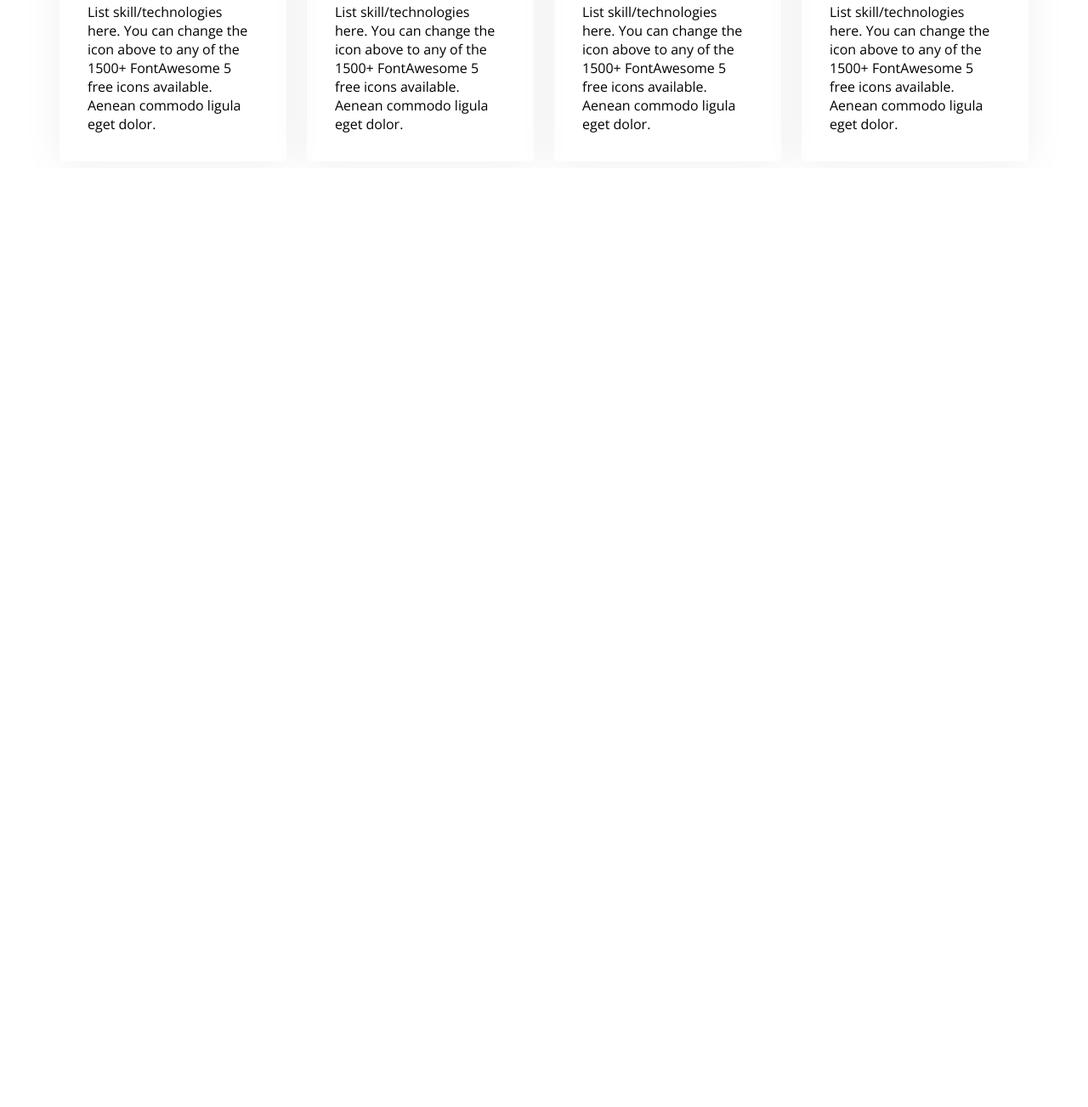
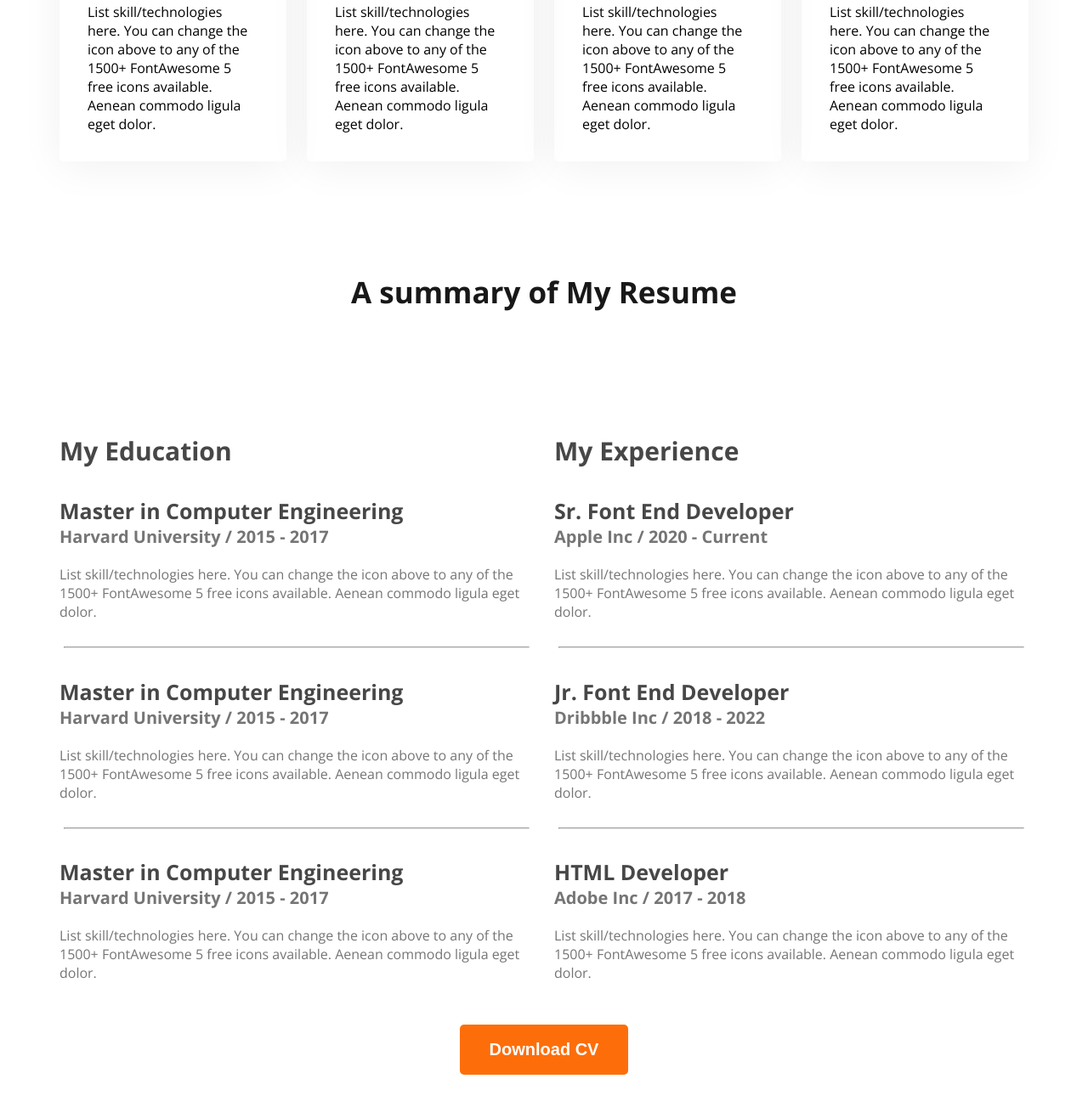
Before and after one commit to OmarFaruk41/web-developer-portfolio, a plain HTML site: page index.html in a window 1280 px wide. Shown: the part 2173-3476 px from the top of the page at 85% size. Before the commit the page ends 2371 px from the top, so only its background shows below. Drawn offline with nearby package versions, Linux system fonts and the light colour scheme.

Commit message:
resume education and experience area

```diff
--- a/index.html
+++ b/index.html
@@ -88,6 +88,66 @@
          </div>
     </div>
      </section>
+     <sectiond class="resume">
+      <h3 class="section-title"> A summary of My Resume</h3>
+      <div class="reaume-container">
+         <!-- .resume-colume*2>h3.colum-colume-title+.experience*3>h4.experience-title+h5.experience-sub-title+experience-description -->
+           <div class="resume-colume">
+            <h3 class="colum-colume-title">My Education</h3>
+            <div class="experience">
+               <h4 class="experience-title">Master in Computer Engineering</h4>
+               <h5 class="experience-sub-title">Harvard University / 2015 - 2017</h5>
+               <div class="experience-description">List skill/technologies here. You can change the icon above
+               to any of the 1500+ FontAwesome 5 free icons available. Aenean commodo ligula eget dolor.
+            </div>
+            </div>
+            <hr>
+            <div class="experience">
+               <h4 class="experience-title">Master in Computer Engineering</h4>
+               <h5 class="experience-sub-title">Harvard University / 2015 - 2017</h5>
+               <div class="experience-description">List skill/technologies here. You can change the icon above
+                  to any of the 1500+ FontAwesome 5 free icons available. Aenean commodo ligula eget dolor.</div>
+            </div>
+            <hr>
+            <div class="experience">
+               <h4 class="experience-title">Master in Computer Engineering</h4>
+               <h5 class="experience-sub-title">Harvard University / 2015 - 2017</h5>
+               <div class="experience-description">List skill/technologies here. You can change the icon above
+
+                  to any of the 1500+ FontAwesome 5 free icons available. Aenean commodo ligula eget dolor.</div>
+            </div>
+           </div>
+           <div class="resume-colume">
+            <h3 class="colum-colume-title">My Experience</h3>
+            <div class="experience">
+               <h4 class="experience-title">Sr. Font End Developer</h4>
+               <h5 class="experience-sub-title">Apple Inc / 2020 - Current</h5>
+               <div class="experience-description">List skill/technologies here. You can change the icon above
+
+                  to any of the 1500+ FontAwesome 5 free icons available. Aenean commodo ligula eget dolor.</div>
+            </div>
+            <hr>
+            <div class="experience">
+               <h4 class="experience-title">Jr. Font End Developer</h4>
+               <h5 class="experience-sub-title">Dribbble Inc / 2018 - 2022</h5>
+               <div class="experience-description">List skill/technologies here. You can change the icon above
+
+                  to any of the 1500+ FontAwesome 5 free icons available. Aenean commodo ligula eget dolor.</div>
+            </div>
+            <hr>
+            <div class="experience">
+               <h4 class="experience-title">HTML Developer</h4>
+               <h5 class="experience-sub-title">Adobe Inc / 2017 - 2018</h5>
+               <div class="experience-description">List skill/technologies here. You can change the icon above
+
+                  to any of the 1500+ FontAwesome 5 free icons available. Aenean commodo ligula eget dolor.</div>
+            </div>
+           </div>
+      </div >
+      <div class="reaume-download-cv">
+      <button class="btn-primary">Download CV</button>
+      </div>
+     </sectiond>
     </main>
 </body>
 </html>
--- a/style.css
+++ b/style.css
@@ -139,3 +139,50 @@ gap: 24px;
     border-radius: 5px;
     box-shadow: 0px 6px 50px 0px rgba(0, 0, 0, 0.06);
 }
+/* resume section styles */
+.resume .section-title{
+    margin-top: 130px;
+    margin-bottom: 113px ;
+    text-align: center;
+    font-size: 35px;
+    font-weight: bold;
+    color: #181818;
+}
+.reaume-container{
+    display: flex;
+    gap: 24px;
+}
+.colum-colume-title{
+    font-size: 30px;
+    font-weight: bold;
+    color: #474747;
+
+}
+.experience-title{
+    color: #474747;
+    font-size: 25px;
+    font-weight: bold;
+    margin-bottom: 0px;
+    padding: 0px;
+
+}
+.experience-sub-title{
+    font-size: 20px;
+    font-weight: 600px;
+    margin-bottom: 20px;
+    margin-top: 0px;
+}
+
+.experience-description , .experience-sub-title{
+    color: #757575;
+}
+.resume hr{
+    margin: 30px 5px;
+}
+/* Download cv btn */
+.reaume-download-cv{
+  text-align: center;
+  margin-top: 50px;
+  margin-bottom: 113px;
+
+}
```
